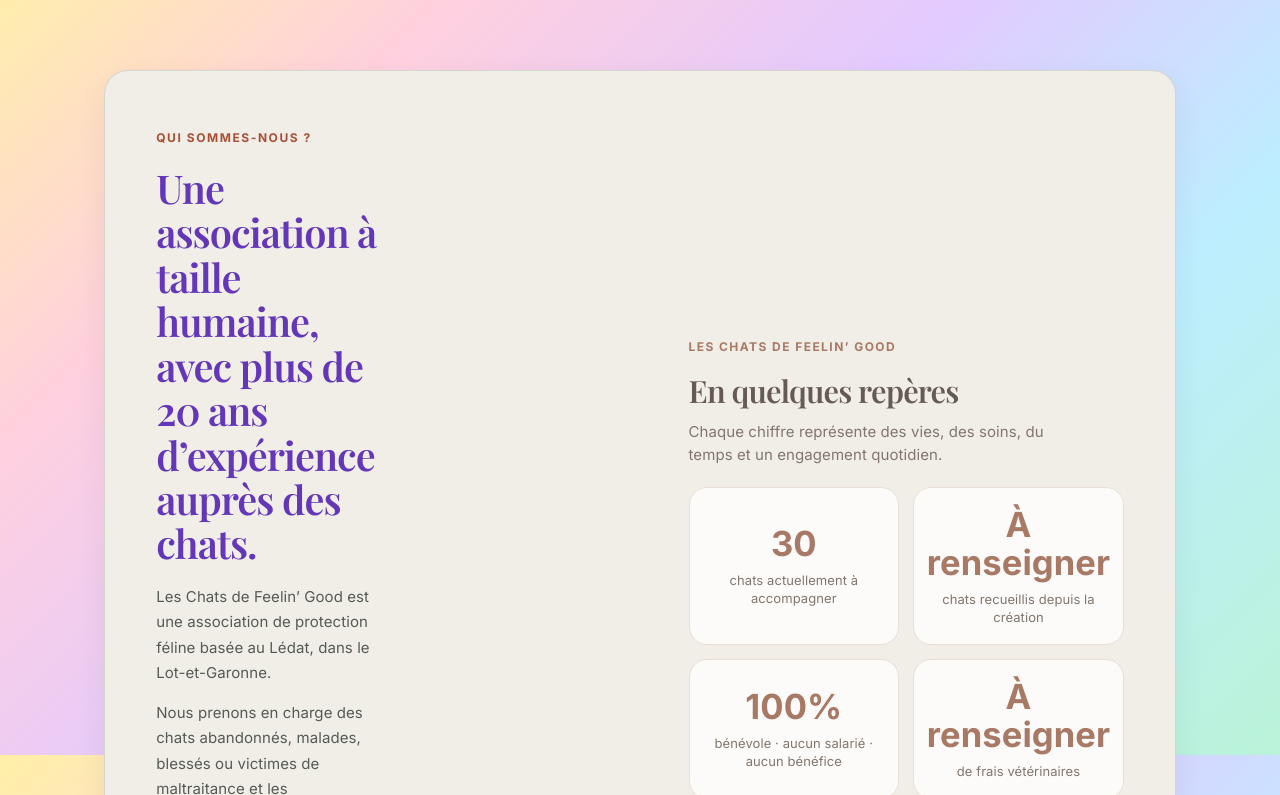
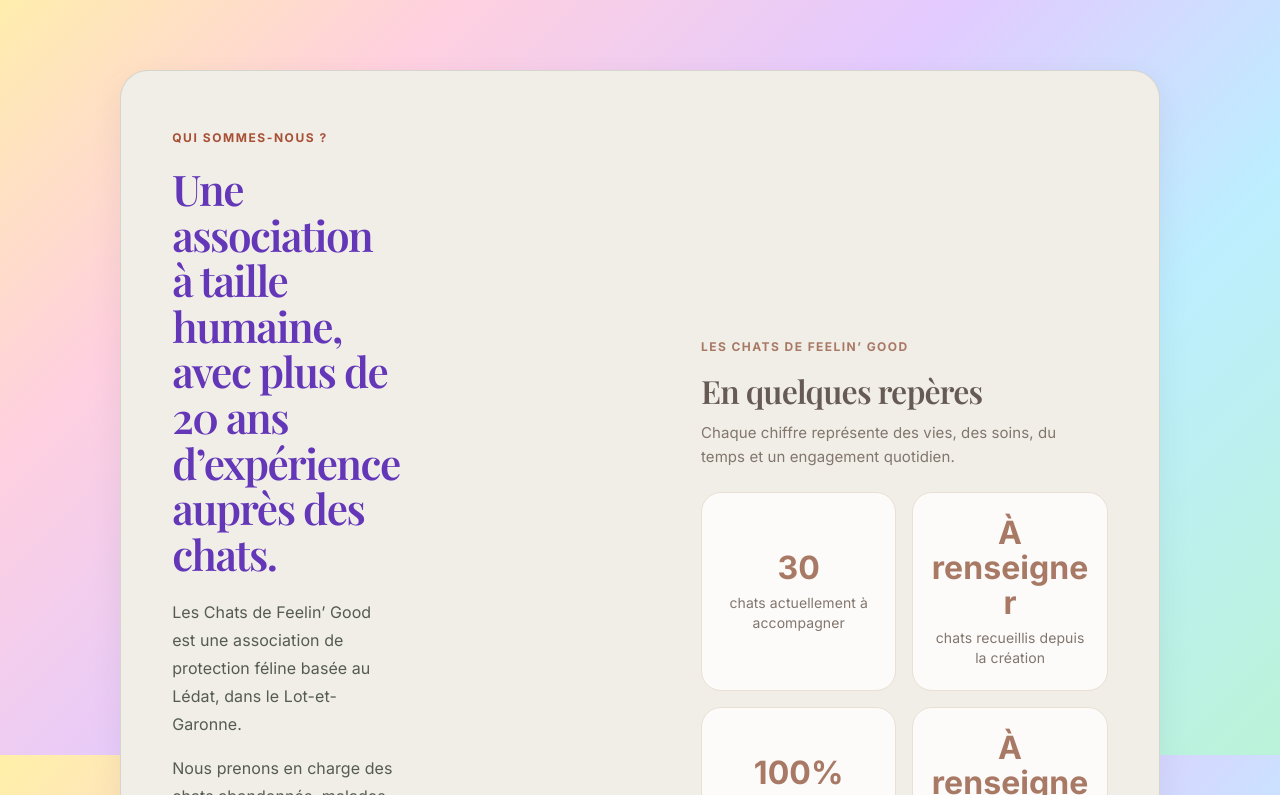
Before and after one commit to ViriGoodFeel/les-chats-feelingood-site, a Next.js app: page / in a window 1280 px wide. Shown: the part 3245-4040 px from the top of the page. Built offline with nearby package versions, Linux system fonts and the light colour scheme; no server answers.

Commit message:
Polish desktop layout and spacing for about and stats

```diff
--- a/app/styles.css
+++ b/app/styles.css
@@ -2352,3 +2352,70 @@ input:focus,select:focus,textarea:focus{outline:3px solid #bdeeff!important;bord
   .about-numbers-frame .numbers-grid article strong{font-size:26px!important;}
   .about-numbers-frame .numbers-grid article span{font-size:12px!important;}
 }
+
+
+/* Mise en page bureau soignée : deux colonnes réellement équilibrées */
+@media(min-width:901px){
+  .about-numbers-frame{
+    display:grid!important;
+    grid-template-columns:minmax(0,1.08fr) minmax(390px,.92fr)!important;
+    grid-template-areas:"about numbers"!important;
+    align-items:center!important;
+    gap:clamp(36px,4vw,64px)!important;
+    width:min(1320px,calc(100% - 80px))!important;
+    margin:44px auto!important;
+    padding:clamp(38px,4vw,60px)!important;
+    border-radius:28px!important;
+    overflow:visible!important;
+  }
+  .about-numbers-frame .about-section,
+  .about-numbers-frame .numbers-section{
+    width:100%!important;
+    min-width:0!important;
+    margin:0!important;
+    padding:0!important;
+    border:0!important;
+  }
+  .about-numbers-frame .about-card{
+    display:block!important;
+    max-width:100%!important;
+  }
+  .about-numbers-frame .about-card > div:first-child{margin-bottom:22px!important;}
+  .about-numbers-frame .about-card h2{
+    max-width:12ch!important;
+    font-size:clamp(38px,3.3vw,52px)!important;
+    line-height:1.08!important;
+    letter-spacing:-.035em!important;
+    overflow-wrap:normal!important;
+    word-break:normal!important;
+    hyphens:none!important;
+  }
+  .about-numbers-frame .about-card p{
+    max-width:54ch!important;
+    font-size:16px!important;
+    line-height:1.75!important;
+    margin:0 0 16px!important;
+  }
+  .about-numbers-frame .numbers-heading{margin:0 0 24px!important;}
+  .about-numbers-frame .numbers-heading h2{
+    font-size:clamp(30px,2.5vw,38px)!important;
+    line-height:1.15!important;
+  }
+  .about-numbers-frame .numbers-heading p{max-width:38ch!important;font-size:15px!important;}
+  .about-numbers-frame .numbers-grid{
+    grid-template-columns:repeat(2,minmax(0,1fr))!important;
+    gap:16px!important;
+  }
+  .about-numbers-frame .numbers-grid article{
+    min-height:140px!important;
+    padding:22px 16px!important;
+    border-radius:20px!important;
+  }
+  .about-numbers-frame .numbers-grid article strong{font-size:clamp(30px,2.5vw,40px)!important;}
+  .about-numbers-frame .numbers-grid article span{font-size:14px!important;max-width:21ch!important;}
+}
+@media(min-width:901px) and (max-width:1100px){
+  .about-numbers-frame{grid-template-columns:minmax(0,1fr) minmax(340px,.95fr)!important;width:calc(100% - 48px)!important;gap:28px!important;padding:32px!important;}
+  .about-numbers-frame .about-card h2{font-size:36px!important;}
+  .about-numbers-frame .numbers-grid article{min-height:125px!important;}
+}
```
